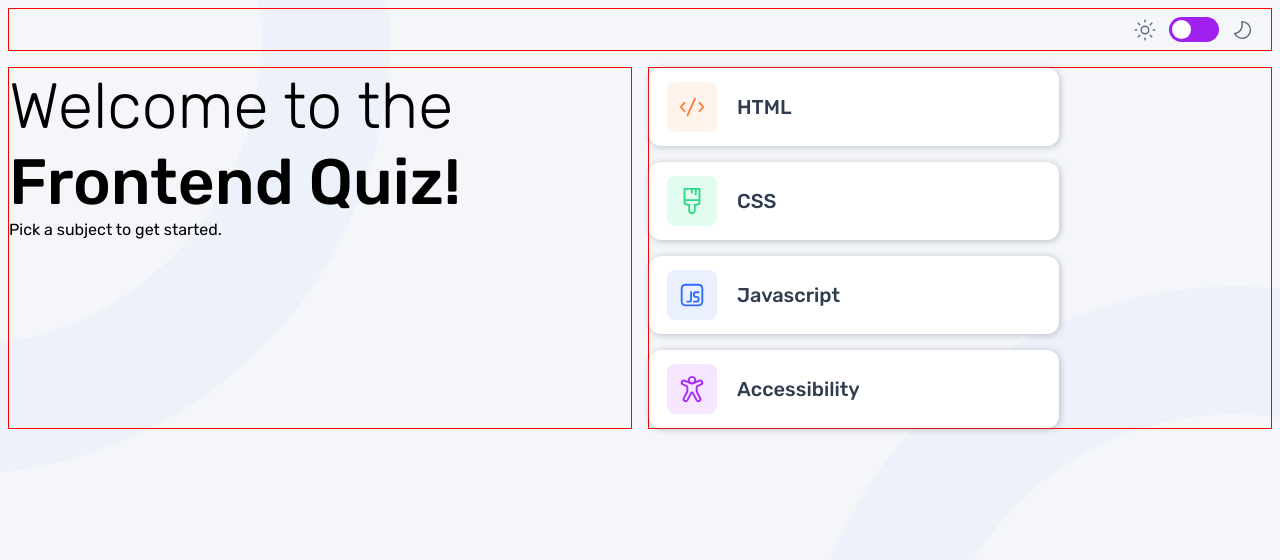
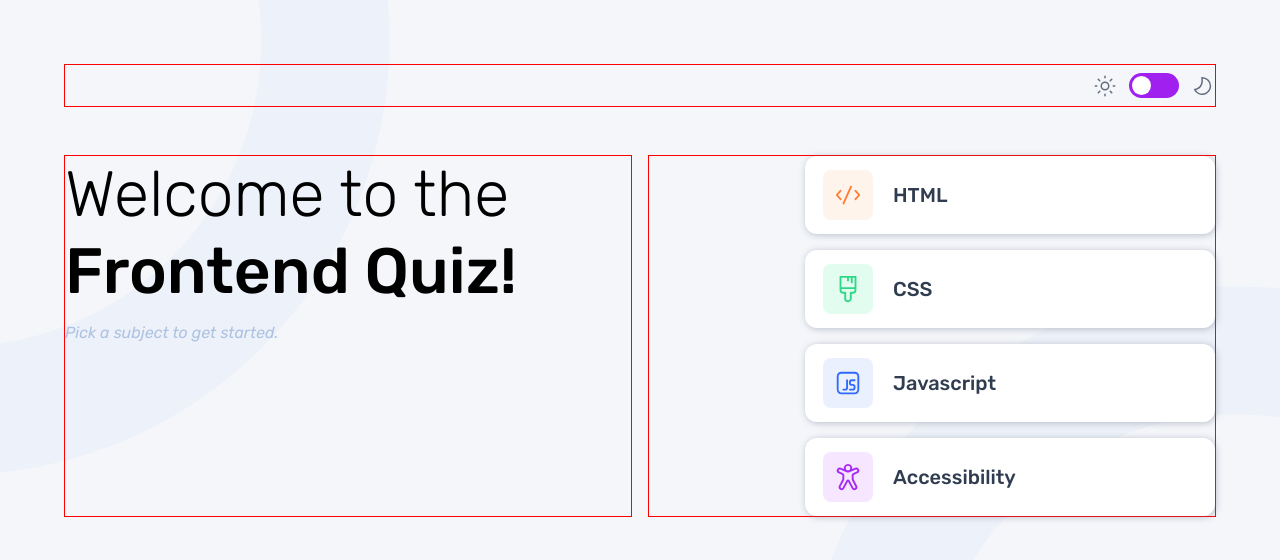
Before and after one commit to UloakuObi/frontend-quizzical, a React (Vite) app: page / in a window 1280 px wide. Shown: the top 560 px of the page. Built offline with nearby package versions, Linux system fonts and the light colour scheme.

Commit message:
Design Home Page

```diff
--- a/index.css
+++ b/index.css
@@ -46,7 +46,7 @@
   }
 
   [data-theme="dark"] {
-    --bg-color: #111827;
+    --bg-color: hsl(var(--clr-blue-900));
     --text-color: #f9fafb;
   }
 
@@ -135,17 +135,25 @@ h1 > span {
   display: block;
 }
 
+.sm-text {
+  color: hsl(var(--clr-blue-300));
+  font-style: italic;
+  margin-top: 0.85rem;
+}
+
 /* ------------------- */
 /*    Home Page   */
 /* ------------------- */
 .page-container {
   display: flex;
   flex-direction: column;
-  gap: 1.25rem;
+  gap: 1.5rem;
+  padding: 1.5rem;
 }
 
 .header {
   display: flex;
+  align-items: end;
   justify-content: end;
   min-width: 100%;
   border: 1px solid red;
@@ -157,6 +165,7 @@ h1 > span {
 
 .right-column {
   border: 1px solid red;
+
 }
 
 
@@ -168,7 +177,9 @@ h1 > span {
     grid-template-areas:
         "title title"
         "left right";
-    gap: 1rem;
+    row-gap: 3rem;
+    column-gap: 1rem;
+    padding: 3.5rem;
   }
   .header {
     grid-area: title;
@@ -186,6 +197,10 @@ h1 > span {
   .right-column {
     grid-area: right;
     border: 1px solid red;
+    display: flex;
+    flex-direction: column;
+    align-items: end;
+    justify-content: end;
   }
 }
 
@@ -201,7 +216,7 @@ h1 > span {
   justify-content: center;
   gap: 0.75rem;
   /* background-color: #2a3241; */
-  padding: 0.5rem 1rem;
+  padding-block: 0.5rem;
   border-radius: 8px;
 }
 
@@ -277,7 +292,7 @@ div.logo-container {
 /* Buttons */
 .options-btn {
   display: flex;
-  gap: var(--spacing-100);
+  gap: 0.5rem;
   /* This will help for updating btn states to correct or incorrect */
   align-items: center;
   justify-content: space-between;
@@ -294,10 +309,11 @@ button {
   font-weight: 500;
 }
 
-button.desktop-btn {
-  width: 410px;
-  height: 78px;
+button.btn-size {
+  width: 100%;
+  height: 72px;
 }
+/* Change desktop-btn to btn-size, define different sizes */
 
 button.inactive {
   background-color: hsl(var(--clr-purple-600), 0.4);
@@ -471,4 +487,9 @@ button.btn-content:hover {
     background-size: cover;
     background-position: center;
   }
+
+  button.btn-size {
+    width: 410px;
+    height: 78px;
+  }
 }
--- a/src/App.jsx
+++ b/src/App.jsx
@@ -19,8 +19,8 @@ export default function App() {
             </div>
 
             <section className="left-column">
-                <h1 className="fs-2">Welcome to the <span className="bold-text">Frontend Quiz!</span></h1>
-                <p>Pick a subject to get started.</p>
+                <h1 className="fs-2 lh-2">Welcome to the <span className="bold-text">Frontend Quiz!</span></h1>
+                <p className="sm-text">Pick a subject to get started.</p>
             </section>
 
             <section className="right-column flow">
--- a/src/components/CategoryButton.jsx
+++ b/src/components/CategoryButton.jsx
@@ -8,7 +8,7 @@ export default function CategoryButton({ children, src, category, className }) {
   let iconBox = clsx(`icon-box ${category}`);
 
   return (
-    <Button className={`btn-content ${className}`}>
+    <Button className={`btn-content btn-size fs-4 ${className}`}>
       <div className={iconBox}>
         <img className="icon" src={iconSrc} alt={`${category} icon`} />
       </div>
```
